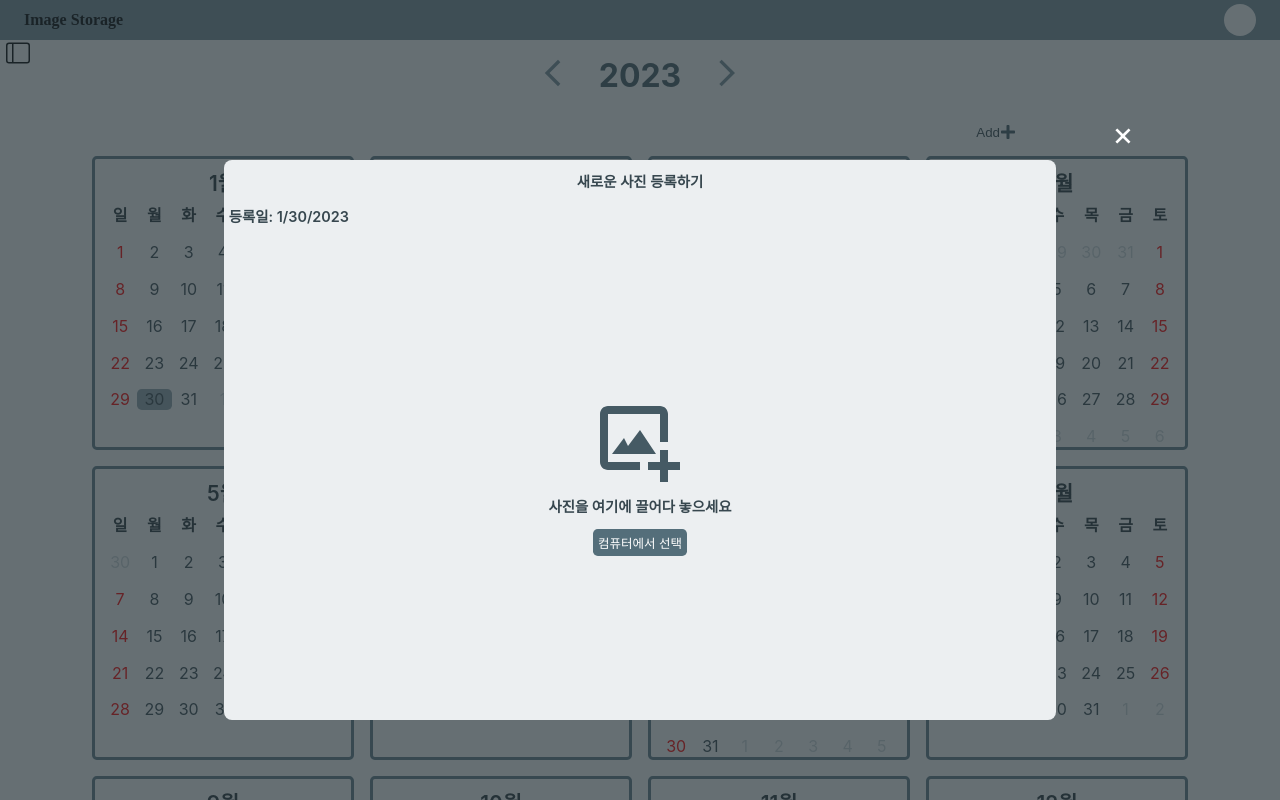
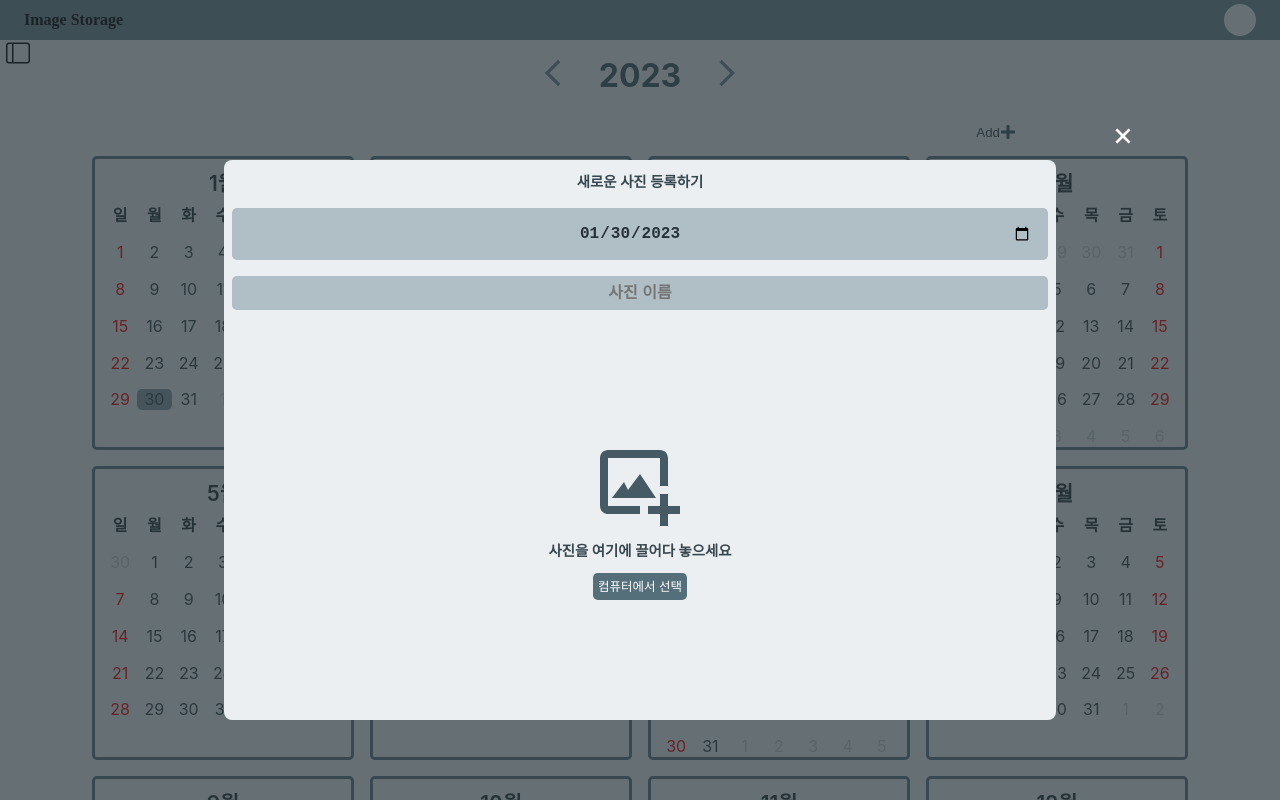
Before and after one commit to dohun2/image-storage, a React (Create React App) app in the folder front/: page / in a window 1280 px wide. Both pictures are taken after a click on the button "Add". Built offline with nearby package versions, Linux system fonts and the light colour scheme.

Commit message:
Feat: components 폴더분리, AddImageModal 변경
컴포넌트들을 기능별로 폴더분리, AddImageModal에서 UserInputImageInfo 추가

```diff
--- a/front/src/components/AddImageModal.js
+++ b/front/src/components/AddImageModal/AddImageModal.js
@@ -1,12 +1,10 @@
 import { useCallback, useEffect, useRef, useState } from 'react';
-import Color from '../utils/color';
+import Color from '../../utils/color';
 import styled from 'styled-components';
-import { useRecoilValue } from 'recoil';
-import { selectedDayState } from '../recoil/atoms';
 import { BiImageAdd, BiX } from 'react-icons/bi';
+import UserInputImageInfo from './UserInputImageInfo';
 
 const AddImageModal = ({ toggleAddImageModal }) => {
-  const selectedDay = useRecoilValue(selectedDayState);
   const [addedImage, setAddedImage] = useState('');
   const inputRef = useRef(null);
   const dragRef = useRef(null);
@@ -72,7 +70,7 @@ const AddImageModal = ({ toggleAddImageModal }) => {
       <BiX onClick={toggleAddImageModal} className="close-icon" />
       <ModalBox ref={dragRef}>
         <h5>새로운 사진 등록하기</h5>
-        <p>등록일: {selectedDay.toLocaleDateString()}</p>
+        <UserInputImageInfo />
         {addedImage.length === 0 ? (
           <ImageBox>
             <BiImageAdd size={'6rem'} color={Color[700]} />
@@ -130,11 +128,7 @@ const ModalBox = styled.div`
   border: none;
   display: flex;
   flex-direction: column;
-  & input {
-    display: none;
-  }
-  & img {
-  }
+
   & > h5 {
     color: ${Color[800]};
     text-align: center;
@@ -163,6 +157,9 @@ const ImageBox = styled.div`
     max-width: 90%;
     margin: 1rem;
   }
+  & > input {
+    display: none;
+  }
 `;
 
 const ModalBoxBtn = styled.button`
--- /dev/null
+++ b/front/src/components/AddImageModal/UserInputImageInfo.js
@@ -0,0 +1,55 @@
+import styled from 'styled-components';
+import { useCallback } from 'react';
+import { useRecoilState } from 'recoil';
+import { selectedDayState } from '../../recoil/atoms';
+import Color from '../../utils/color';
+
+const UserInputImageInfo = () => {
+  const [selectedDay, setSelectedDay] = useRecoilState(selectedDayState);
+  const getDateFormat = useCallback((date) => {
+    const year = date.getFullYear();
+    const month = ('0' + (1 + date.getMonth())).slice(-2);
+    const day = ('0' + date.getDate()).slice(-2);
+    return `${year}-${month}-${day}`;
+  }, []);
+
+  const crrDay = getDateFormat(selectedDay);
+
+  const onChangeDay = useCallback(
+    (e) => {
+      setSelectedDay(new Date(e.target.value));
+    },
+    [setSelectedDay],
+  );
+
+  return (
+    <Container>
+      <DatePicker type="date" value={crrDay} onChange={onChangeDay} />
+      <TextInput type="text" placeholder="사진 이름" />
+    </Container>
+  );
+};
+
+export default UserInputImageInfo;
+
+const Container = styled.div`
+  display: flex;
+  flex-direction: column;
+`;
+
+const DatePicker = styled.input`
+  background-color: ${Color[200]};
+  border: none;
+  padding: 1rem;
+  border-radius: 0.3rem;
+  margin: 0.5rem;
+  cursor: pointer;
+  text-align: center;
+  font-size: 1rem;
+  font-weight: 600;
+  color: ${Color[900]};
+`;
+
+const TextInput = styled(DatePicker)`
+  padding: 0.5rem;
+`;
--- a/front/src/components/Calendar.js
+++ b/front/src/components/Calendar/Calendar.js
@@ -1,9 +1,9 @@
 import { useCallback } from 'react';
 import styled from 'styled-components';
 import { format, startOfMonth, endOfMonth, startOfWeek, endOfWeek, addDays, isSameMonth, isSameDay } from 'date-fns';
-import Color from '../utils/color';
+import Color from '../../utils/color';
 import { useRecoilState } from 'recoil';
-import { selectedDayState, showCalendarModalState } from '../recoil/atoms';
+import { selectedDayState, showCalendarModalState } from '../../recoil/atoms';
 
 import CalendarModal from './CalendarModal';
 
--- a/front/src/components/CalendarModal.js
+++ b/front/src/components/Calendar/CalendarModal.js
@@ -1,8 +1,8 @@
 import { useCallback } from 'react';
 import styled from 'styled-components';
-import Color from '../utils/color';
+import Color from '../../utils/color';
 import { useRecoilValue, useSetRecoilState } from 'recoil';
-import { showAddImageModalState, selectedDayState } from '../recoil/atoms';
+import { showAddImageModalState, selectedDayState } from '../../recoil/atoms';
 import { useNavigate } from 'react-router';
 
 const CalendarModal = () => {
--- a/front/src/components/NavigationBar.js
+++ b/front/src/components/Layout/NavigationBar.js
@@ -1,5 +1,5 @@
 import styled from 'styled-components';
-import Color from '../utils/color';
+import Color from '../../utils/color';
 import { Link } from 'react-router-dom';
 
 const NavigationBar = () => {
--- a/front/src/components/Sidebar.js
+++ b/front/src/components/Layout/Sidebar.js
@@ -1,6 +1,6 @@
 import { useCallback, useState } from 'react';
 import styled from 'styled-components';
-import Color from '../utils/color';
+import Color from '../../utils/color';
 import { BiX } from 'react-icons/bi';
 import { BsLayoutSidebar } from 'react-icons/bs';
 
```
Also changed, not shown: front/src/pages/Home.js (+4 -4 lines).
